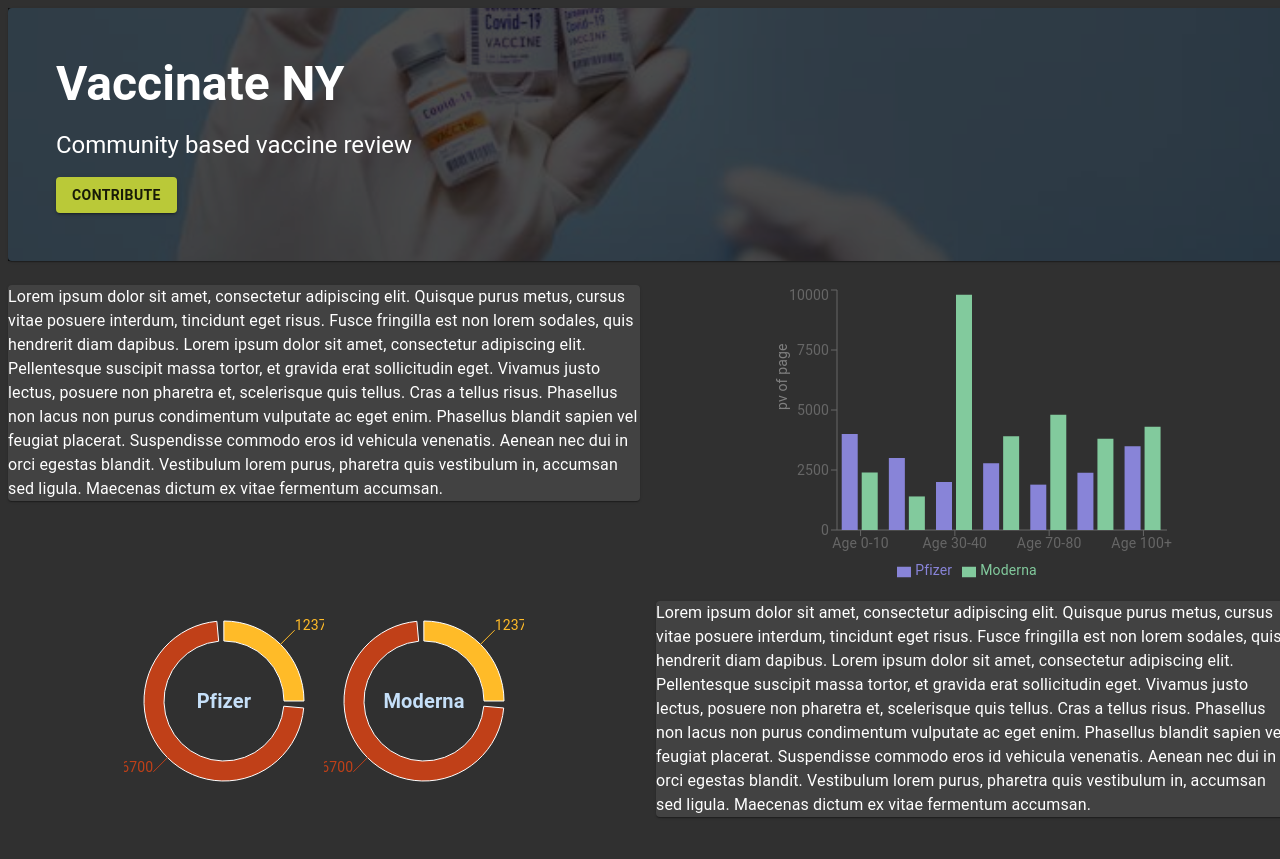
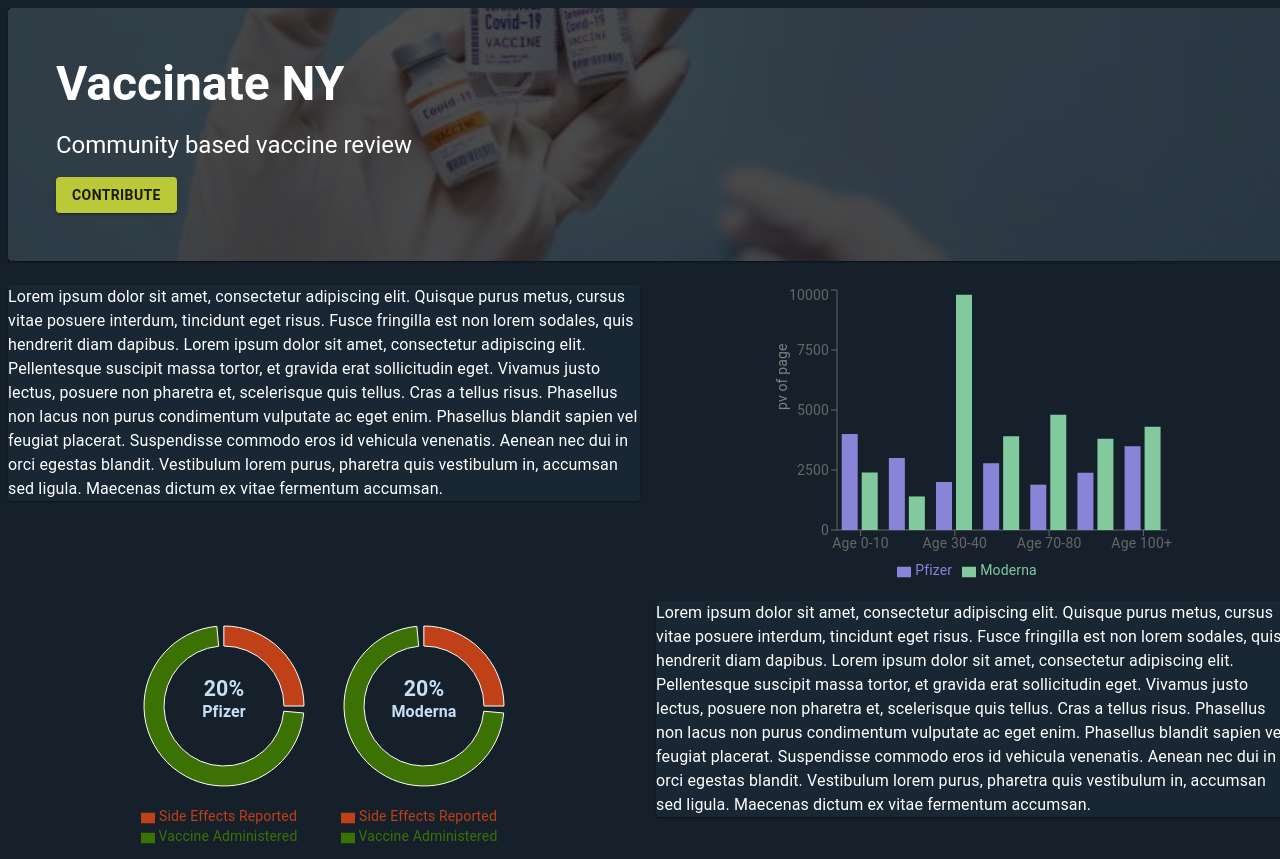
Before and after one commit to harikishantk/COVID-Vaccine-Post-Symptoms, a React (Create React App) app in the folder Frontend/: page / in a window 1280 px wide. Before the commit the page ends 825 px from the top, so only its background shows below. Built offline with nearby package versions, Linux system fonts and the light colour scheme.

Commit message:
Taken out the gitignore for the node modules changed color of the pie chart and the default backgrounds started to managing state for the two vaccine data

```diff
--- a/Frontend/src/App.js
+++ b/Frontend/src/App.js
@@ -1,17 +1,29 @@
+import React, { useState, useEffect } from 'react'
 import BarChartHome from "./components/BarChartHome";
 import { Header } from "./components/Header";
 import ModernaPieChart from "./components/ModernaPieChart";
 import PfizerPieChart from "./components/PfizerPieChart";
 import { CssBaseline, createMuiTheme, Grid, Paper, Typography } from "@material-ui/core";
 import { ThemeProvider } from "@material-ui/styles";
+import red from '@material-ui/core/colors/red';
 
 const theme = createMuiTheme({
   palette: {
     type: "dark",
+    background: {
+      paper: '#192734',
+      default: '#15202B'
+    }
   },
 });
 
-function App() {
+
+const App = () => {
+
+  const [pfizerData, setPfizerData] = useState([])
+  const [modernaData, setModernaData] = useState([])
+
+
   return (
     <ThemeProvider theme={theme}>
       <CssBaseline />
@@ -22,7 +34,7 @@
         </Grid>
         <Grid item xs={12} sm={6}>
           <Paper >
-            <Typography >
+            <Typography>
             Lorem ipsum dolor sit amet, consectetur adipiscing elit. Quisque purus metus, cursus vitae posuere interdum, tincidunt eget risus. Fusce fringilla est non lorem sodales, quis hendrerit diam dapibus. Lorem ipsum dolor sit amet, consectetur adipiscing elit. Pellentesque suscipit massa tortor, et gravida erat sollicitudin eget. Vivamus justo lectus, posuere non pharetra et, scelerisque quis tellus. Cras a tellus risus. Phasellus non lacus non purus condimentum vulputate ac eget enim. Phasellus blandit sapien vel feugiat placerat. Suspendisse commodo eros id vehicula venenatis. Aenean nec dui in orci egestas blandit. Vestibulum lorem purus, pharetra quis vestibulum in, accumsan sed ligula. Maecenas dictum ex vitae fermentum accumsan.
             </Typography>
           </Paper>
@@ -33,11 +45,11 @@
           sm={6}
           style={{ display: "flex", justifyContent: "center"}}
         >
-          <BarChartHome />
+          <BarChartHome pfizerData={ pfizerData } modernaData={ modernaData }/>
         </Grid>
         <Grid item xs={12} sm={6} style={{display: 'flex', justifyContent: 'center'}}>
-          <PfizerPieChart />
-          <ModernaPieChart />
+          <PfizerPieChart data={ pfizerData }/>
+          <ModernaPieChart data={ modernaData } />
         </Grid>
         <Grid item xs={12} sm={6}>
           <Paper>
--- a/Frontend/src/components/BarChartHome.js
+++ b/Frontend/src/components/BarChartHome.js
@@ -1,6 +1,6 @@
 import React from 'react'
 import {
-    BarChart, Bar, XAxis, YAxis, Tooltip, Legend, ResponsiveContainer,
+    BarChart, Bar, XAxis, YAxis, Tooltip, Legend,
   } from 'recharts';
 
  // Dummy Data
--- a/Frontend/src/components/ModernaPieChart.js
+++ b/Frontend/src/components/ModernaPieChart.js
@@ -2,22 +2,30 @@
 import {
   PieChart,
   Pie,
-  Sector,
   Cell,
-  ResponsiveContainer,
   Label,
+  Legend
 } from "recharts";
+import { makeStyles } from "@material-ui/core/styles";
+
+const useStyles = makeStyles({
+  labelTop: {
+    transform: 'translateY(-10px)'
+  }
+})
 
 const data = [
-  { name: "Vaccine Administered", value: 123700 },
-  { name: "Vaccine Left", value: 356700 },
+  { name: "Side Effects Reported", value: 123700 },
+  { name: "Vaccine Administered", value: 356700 },
 ];
 
-const COLORS = ["#FFBB28", "#C04018"];
+const COLORS = ["#C04018", "#3C7103"];
 
 const ModernaPieChart = () => {
+  const classes = useStyles()
+
   return (
-    <PieChart width={200} height={200}>
+    <PieChart width={200} height={250}>
       <Pie
         data={data}
         cx="50%"
@@ -27,22 +35,33 @@
         fill="#8884d8"
         paddingAngle={5}
         dataKey="value"
-        label
       >
         {data.map((entry, index) => (
           <Cell key={`cell-${index}`} fill={COLORS[index % COLORS.length]} />
         ))}
         <Label
           value="Moderna"
-          position="center"
+          position="centerTop"
           fill="#C5DFF8"
           style={{
-            fontSize: "20px",
+            fontSize: "12pt",
             fontWeight: "bold",
             fontFamily: "Roboto",
           }}
         />
+                <Label
+          value={`${20}%`}
+          position="centerBottom"
+          fill="#C5DFF8"
+          style={{
+            fontSize: "16pt",
+            fontWeight: "bold",
+            fontFamily: "Roboto",
+          }}
+          className={classes.labelTop}
+        />
       </Pie>
+      <Legend/>
     </PieChart>
   );
 };
--- a/Frontend/src/components/PfizerPieChart.js
+++ b/Frontend/src/components/PfizerPieChart.js
@@ -2,23 +2,32 @@
 import {
   PieChart,
   Pie,
-  Sector,
   Cell,
-  ResponsiveContainer,
   Label,
+  Legend
 } from "recharts";
+import { makeStyles } from "@material-ui/core/styles";
+
+const useStyles = makeStyles({
+  labelTop: {
+    transform: 'translateY(-10px)'
+  }
+})
 
 const data = [
-  { name: "Vaccine Administered", value: 123700 },
-  { name: "Vaccine Left", value: 356700 },
+  { name: "Side Effects Reported", value: 123700 },
+  { name: "Vaccine Administered", value: 356700 },
 ];
 
-const COLORS = [ "#FFBB28", "#C04018"];
+const COLORS = [ "#C04018", "#3C7103"];
 
 
 const PfizerPieChart = () => {
+
+  const classes = useStyles()
+
   return (
-    <PieChart width={200} height={200}>
+    <PieChart width={200} height={250}>
       <Pie
         data={data}
         cx="50%"
@@ -28,22 +37,33 @@
         fill="#8884d8"
         paddingAngle={5}
         dataKey="value"
-        label
       >
         {data.map((entry, index) => (
           <Cell key={`cell-${index}`} fill={COLORS[index % COLORS.length]} />
         ))}
         <Label
           value="Pfizer"
-          position="center"
+          position="centerTop"
           fill="#C5DFF8"
           style={{
-            fontSize: "20px",
+            fontSize: "12pt",
             fontWeight: "bold",
             fontFamily: "Roboto",
           }}
         />
+                <Label
+          value={`${20}%`}
+          position="centerBottom"
+          fill="#C5DFF8"
+          style={{
+            fontSize: "16pt",
+            fontWeight: "bold",
+            fontFamily: "Roboto",
+          }}
+          className={classes.labelTop}
+        />
       </Pie>
+      <Legend />
     </PieChart>
   );
 };
```
Also changed, not shown: 1 other file (tests, documents, lock files or other folders).
